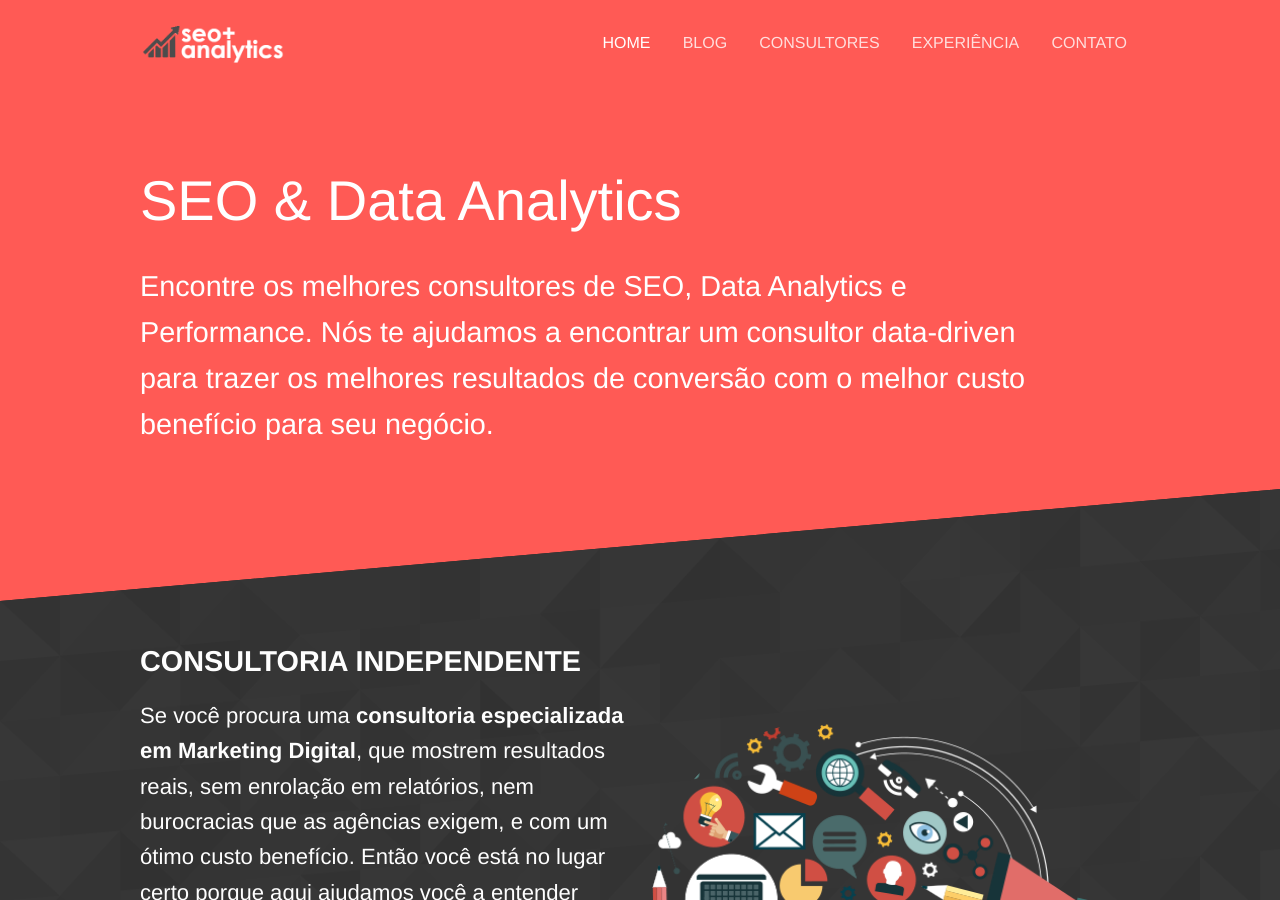
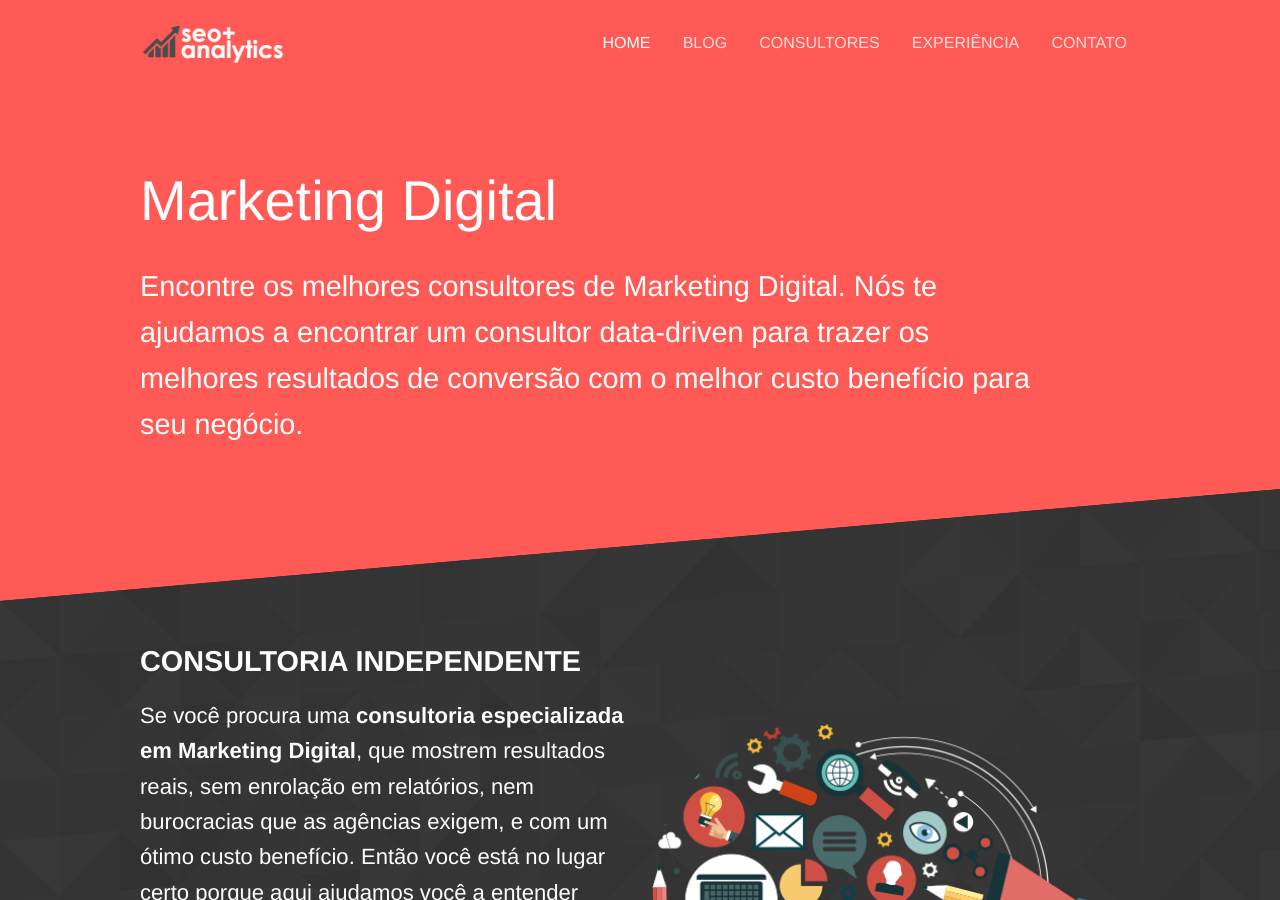
Before and after one commit to seoanalytics/seoanalytics.github.io, a Jekyll site: the page built from index.html, in a window 1280 px wide and 900 px high. Built offline with Jekyll 4.4.1, drawn with Linux system fonts in a browser that asks for light colours.

Commit message:
Updated 'index.html' via CloudCannon

```diff
--- a/index.html
+++ b/index.html
@@ -5,10 +5,10 @@ title: Consultoria de SEO e Data Analytics
 <section class="hero diagonal">
 	<div class="container">
 		<h2 class="editable">
-			SEO &amp; Data Analytics
+			Marketing Digital
 		</h2>
 		<p class="subtext editable">
-			Encontre os melhores consultores de SEO, Data Analytics e Performance. Nós te ajudamos a encontrar um consultor data-driven para trazer os melhores resultados de conversão com o melhor custo benefício para seu negócio.
+			Encontre os melhores consultores de Marketing Digital. N&oacute;s te ajudamos a encontrar um consultor data-driven para trazer os melhores resultados de convers&atilde;o com o melhor custo benef&iacute;cio para seu neg&oacute;cio.
 		</p>
 		<!-- <p><a class="button alt" href="{{ site.baseurl }}/cv/fabiola-faria/">Veja Consultores</a></p> -->
 	</div>
```
